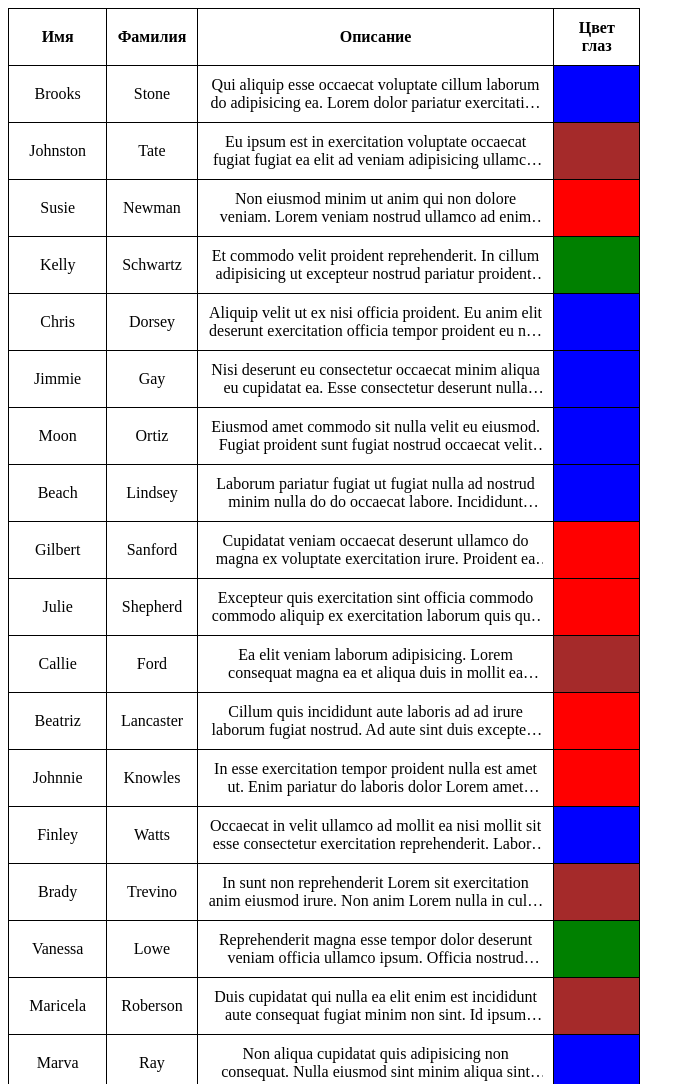
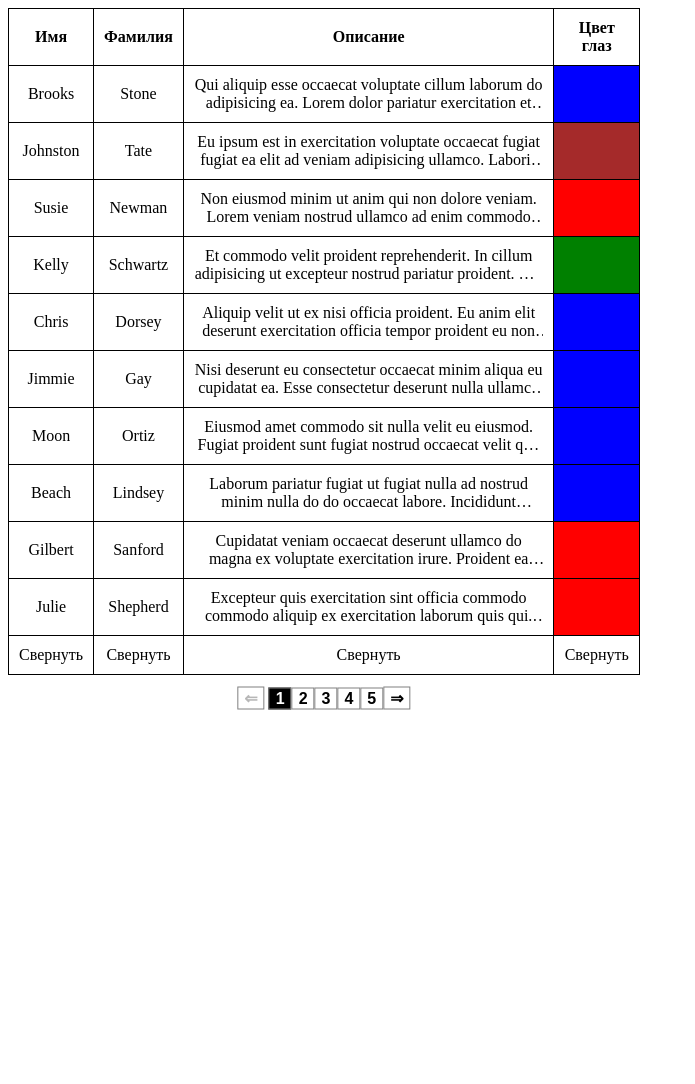
Before and after one commit to vaspean/infotecs, a plain HTML site: page index.html in a window 1280 px wide. Shown: the top 1084 px of the page, without its empty margins (0-695 px from the left). After the commit the page ends 800 px from the top, so only its background shows below. Drawn offline with Linux system fonts and the light colour scheme.

Commit message:
pagination add

```diff
--- a/css/style.css
+++ b/css/style.css
@@ -40,3 +40,16 @@
     left: 50%;
     transform: translate(-50%, 50%);
 }
+
+.pagination__button {
+    background-color: white;
+    border: 1px solid gray;
+    font-size: 16px;
+    font-weight: 800;
+    cursor: pointer;
+}
+
+.pagination__button_current-page {
+    background-color: black;
+    color: white;
+}
--- a/index.html
+++ b/index.html
@@ -28,7 +28,7 @@
                     </tr>
                 </thead>
                 <tbody class="table__tbody">
-                    <tr class="user-row">
+                    <!-- <tr class="user-row">
                         <td class="first-name">
                             Вадим
                         </td>
@@ -42,7 +42,7 @@
                         </td>
                         <td class="eye-color" style="background-color: brown">
                         </td>
-                    </tr>
+                    </tr> -->
                 </tbody>
                 <tfoot>
                     <tr>
@@ -54,14 +54,14 @@
                 </tfoot>
             </table>
             <div class="pagination">
-                <button class="pagination__button previous-page">
-                    ←
+                <button class="pagination__button pagination__button_previous-page">
+                    &#8656;
                 </button>
-                <button class="pagination__button page current-page">
+                <!-- <button class="pagination__button_page pagination__button_current-page">
                     1
-                </button>
-                <button class="pagination__button next-page">
-                    →
+                </button> -->
+                <button class="pagination__button pagination__button_next-page">
+                    &#8658;
                 </button>
             </div>
         </div>
--- a/js/main.js
+++ b/js/main.js
@@ -1,6 +1,29 @@
-document.addEventListener("DOMContentLoaded", async function(event) {
+document.addEventListener("DOMContentLoaded", async () => {
+    const USERS_PER_PAGE = 10;
+
     users = await fetchUsers();
-    console.log(users);
 
-    updateTable(users);
+    const pagesCount = users.length / USERS_PER_PAGE;
+    let currentPage = pageByURL(pagesCount);
+
+    updatePaginationElements(currentPage, pagesCount);
+
+    const previousPageButton = document.querySelector(".pagination__button_previous-page");
+    const nextPageButton = document.querySelector(".pagination__button_next-page");
+
+    previousPageButton.addEventListener("click", function() {
+        if (currentPage > 1) {
+            currentPage--;
+            paginate(currentPage);
+        }
+    });
+
+    nextPageButton.addEventListener("click", function() {
+        if (currentPage < pagesCount) {
+            currentPage++;
+            paginate(currentPage);
+        }
+    });
+
+    updateTable(usersByPage(users, currentPage, USERS_PER_PAGE));
 });
--- a/js/methods.js
+++ b/js/methods.js
@@ -1,31 +1,45 @@
 async function fetchUsers() {
-    const response = await fetch('../users.json');
+    const response = await fetch("../users.json");
     const users = await response.json();
     return users;
 }
 
+function pageByURL(pagesCount) {
+    const START_PAGE_NUMBER = 1;
+    const paramsString = window.location.search;
+    const searchParams = new URLSearchParams(paramsString);
+    let currentPage;
+
+    if (searchParams.get("page") === null || +searchParams.get("page") < 1 || +searchParams.get("page") > pagesCount) {
+        currentPage = START_PAGE_NUMBER;
+    } else {
+        currentPage = +searchParams.get("page");
+    }
+    return currentPage;
+}
+
 function clearTable() {
-    let table = document.querySelector('.table__tbody');
-    let userRow = document.querySelectorAll('.user-row');
+    const table = document.querySelector(".table__tbody");
+    const userRow = document.querySelectorAll(".user-row");
     for (let i = 0; i < userRow.length; i++) {
         table.removeChild(userRow[i]);
     }
 }
 
 function updateTable(users) {
-    clearTable();
-    let tableBody = document.querySelector('.table__tbody');
-    for (let user of users) {
-        let tr = document.createElement('tr');
-        let tdFirstName = document.createElement('td');
-        let tdLastName = document.createElement('td');
-        let tdAbout = document.createElement('td');
-        let pAbout = document.createElement('p');
-        let tdEyeColor = document.createElement('td');
-        tdFirstName.classList.add('first-name');
-        tdLastName.classList.add('last-name');
-        tdAbout.classList.add('about');
-        tdEyeColor.classList.add('eye-color');
+    // clearTable();
+    const tableBody = document.querySelector(".table__tbody");
+    for (const user of users) {
+        const tr = document.createElement("tr");
+        const tdFirstName = document.createElement("td");
+        const tdLastName = document.createElement("td");
+        const tdAbout = document.createElement("td");
+        const pAbout = document.createElement("p");
+        const tdEyeColor = document.createElement("td");
+        tdFirstName.classList.add("first-name");
+        tdLastName.classList.add("last-name");
+        tdAbout.classList.add("about");
+        tdEyeColor.classList.add("eye-color");
         tdFirstName.innerHTML = user.name.firstName;
         tdLastName.innerHTML = user.name.lastName;
         pAbout.innerHTML = user.about;
@@ -38,3 +52,37 @@ function updateTable(users) {
         tr.appendChild(tdEyeColor);
     }
 }
+
+function usersByPage(users, page, usersByPage) {
+    const offset = (page - 1) * usersByPage;
+    return users.slice(offset, offset + usersByPage);
+}
+
+function updatePaginationElements(currentPage, pageCount) {
+    const paginationContainer = document.querySelector(".pagination");
+    const previousPageButton = document.querySelector(".pagination__button_previous-page");
+    const nextPageButton = document.querySelector(".pagination__button_next-page");
+    for (let i = 1; i <= pageCount; i++) {
+        const pageButton = document.createElement("button");
+        pageButton.classList.add('pagination__button');
+        pageButton.innerHTML = i;
+        if (currentPage === i) {
+            pageButton.classList.add("pagination__button_current-page");
+        }
+        pageButton.addEventListener("click", () => {
+            paginate(i);
+        })
+        paginationContainer.insertBefore(pageButton, nextPageButton);
+    }
+
+    if (currentPage <= 1) {
+        previousPageButton.setAttribute("disabled", "disabled");
+    }
+    if (currentPage >= pageCount) {
+        nextPageButton.setAttribute("disabled", "disabled");
+    }
+}
+
+function paginate(currentPage) {
+    document.location.href = `${window.location.pathname}?page=${currentPage}`;
+}
```
